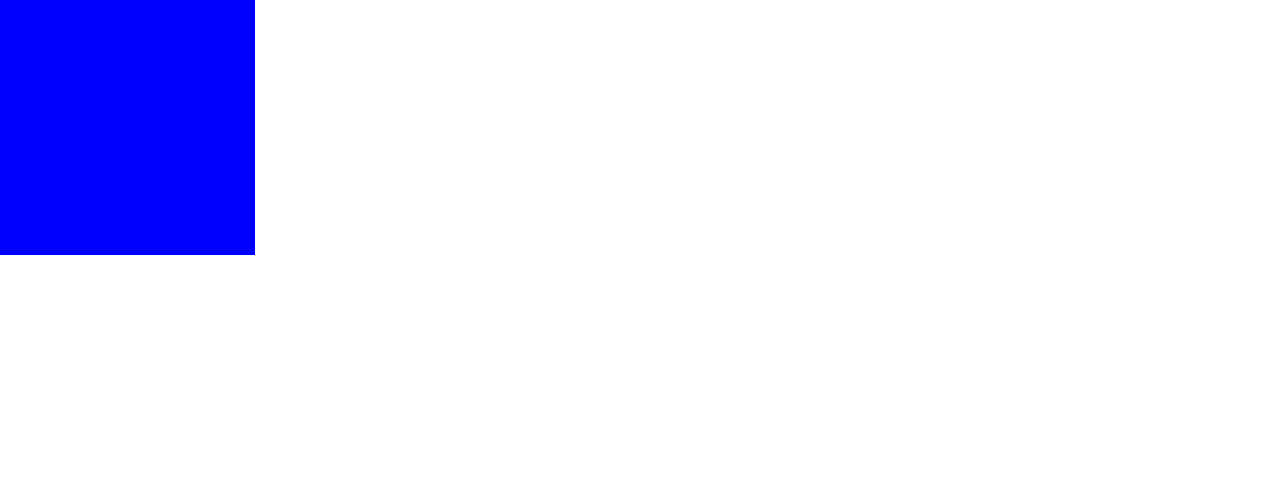
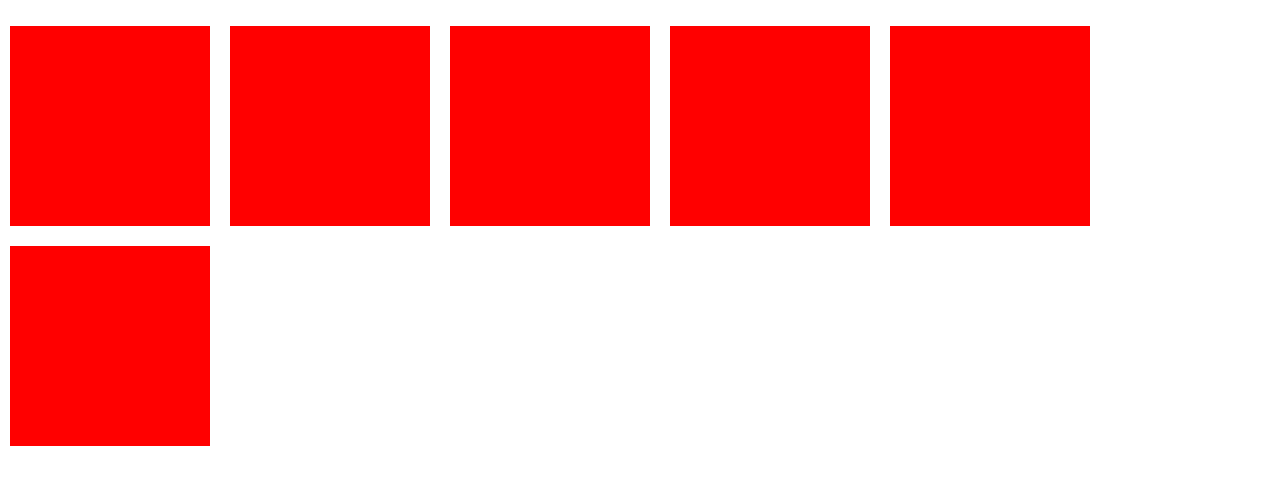
Before and after one commit to jebrannon/3d-list-transition, a plain HTML site: page index.html in a window 1280 px wide. Drawn offline with nearby package versions, Linux system fonts and the light colour scheme.

Commit message:
added more items

```diff
--- a/css/styles.css
+++ b/css/styles.css
@@ -11,10 +11,16 @@ body, h1, h2, h3, p {
 #section ul,
 #section li {
 	list-style: none;
+	/*margin: 0;*/
+	padding: 0;
 }
 
 /* simple */
 		.my-list-item {
+
+			float: left;
+			margin: 10px;
+
 			-webkit-perspective: 1000;
 			-moz-perspective: 1000;
 			-ms-perspective: 1000;
@@ -45,9 +51,11 @@ body, h1, h2, h3, p {
 
 		/* END: Accommodating for IE */
 
-		.my-list-item, .front, .back {
-			width: 255px;
-			height: 255px;
+		.my-list-item,
+		.my-list-item .front,
+		.my-list-item .back {
+			width: 200px;
+			height: 200px;
 		}
 
 		.my-list-inner {
--- a/index.html
+++ b/index.html
@@ -1,7 +1,7 @@
 <!DOCTYPE html>
 <html>
     <head>
-        <title>Infinite Scroll</title>
+        <title>3D List</title>
 
         <meta charset="utf-8">
         <meta name="viewport" content="user-scalable=no, initial-scale=1.0, maximum-scale=1.0, minimal-ui">
@@ -53,14 +53,14 @@
         </noscript>
 
         <div id="section">
-
-    <li class="my-list-item">
-        <div class="my-list-inner">
-            <div class="front"></div>
-            <div class="back"></div>
-        </div>
-    </li>
-
+            <ul class="my-list">
+                <li class="my-list-item"><div class="my-list-inner"><div class="front"></div><div class="back"></div></div></li>
+                <li class="my-list-item"><div class="my-list-inner"><div class="front"></div><div class="back"></div></div></li>
+                <li class="my-list-item"><div class="my-list-inner"><div class="front"></div><div class="back"></div></div></li>
+                <li class="my-list-item"><div class="my-list-inner"><div class="front"></div><div class="back"></div></div></li>
+                <li class="my-list-item"><div class="my-list-inner"><div class="front"></div><div class="back"></div></div></li>
+                <li class="my-list-item"><div class="my-list-inner"><div class="front"></div><div class="back"></div></div></li>
+            </ul>
         </div>
 
         <script  src="http://code.jquery.com/jquery-2.0.3.min.js" type="text/javascript"></script>
```
